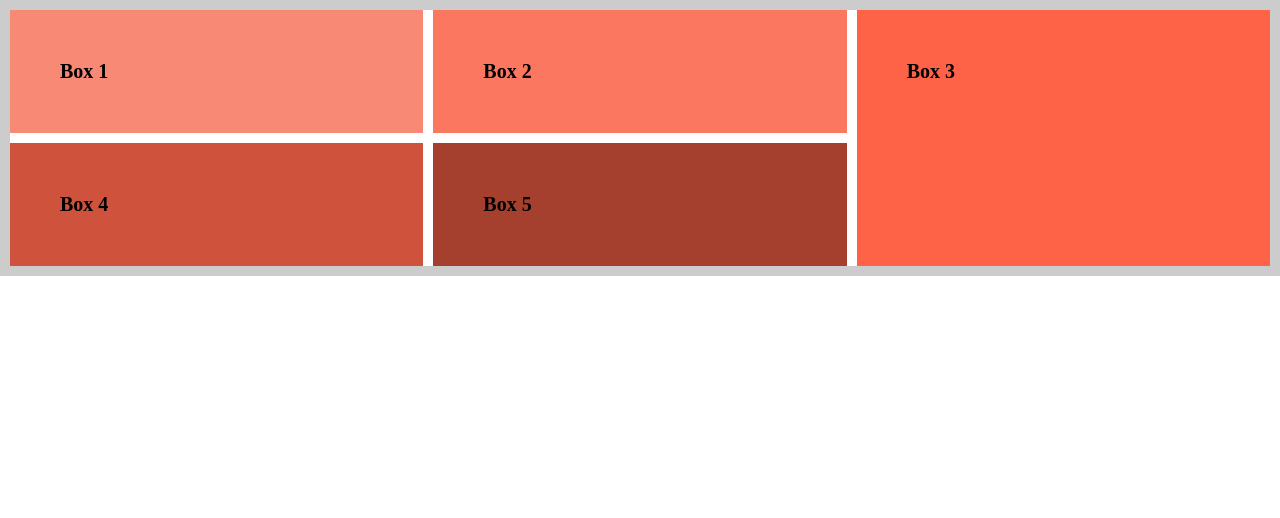
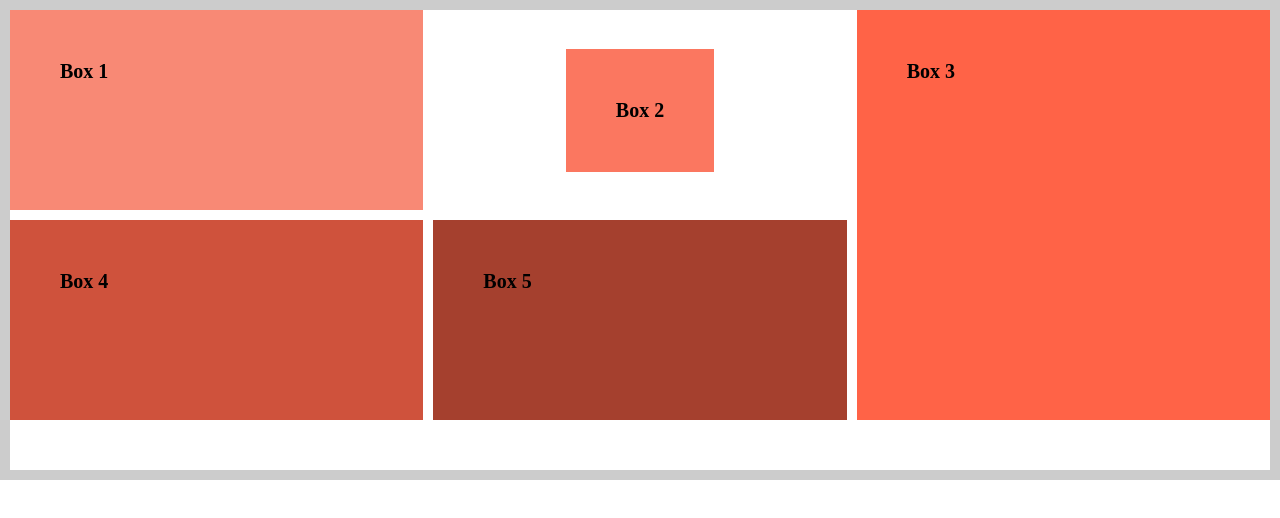
Before and after one commit to adnankhan1015/ultimate-html-css, a plain HTML site: page 06-CSS-Grid/index.html in a window 1280 px wide. Drawn offline with Linux system fonts and the light colour scheme.

Commit message:
CSS Grid, and add project on CSS-GRID

```diff
--- a/06-CSS-Grid/style.css
+++ b/06-CSS-Grid/style.css
@@ -11,12 +11,18 @@ html {
 .boxes {
   border: 1rem solid rgb(204, 204, 204);
   display: grid;
+  min-height: 60vh;
   /* grid-column-gap: 1rem;
   grid-row-gap: 1rem; */
-  grid-gap: 1em;
+  grid-gap: 1rem;
   /* grid-template-columns: 1fr 1fr 1fr 1fr 1fr; */
 
   grid-template-columns: repeat(3, 1fr);
+  grid-template-rows: 20rem 20rem;
+  /* It works horizontally and its values are start/center/end/stretch */
+  /* justify-items: stretch; */
+  /* It works vertically and its values are start/center/end/stretch*/
+  /* align-items: end; */
   /* grid-template-areas:
     "box2 box1 box3"
     "box2 box4 box4"
@@ -37,6 +43,10 @@ html {
   background-color: rgb(251, 119, 96);
   grid-column: 2/3;
   /* grid-area: box2; */
+  /* It works horizontally and its values are start/center/end/stretch */
+  justify-self: center;
+  /* It works vertically and its values are start/center/end/stretch*/
+  align-self: center;
 }
 
 .box3 {
--- /dev/null
+++ b/07-Elena-Joy-Photography/style.css
@@ -0,0 +1,58 @@
+/* Global Styling */
+* {
+  margin: 0;
+  padding: 0;
+  box-sizing: border-box;
+}
+
+html {
+  font-size: 62.5%;
+  --header1: calc(2rem + 1vw);
+  --header2: calc(3.5rem + 1vw);
+  --header3: calc(3rem + 1vw);
+  --header4: calc(2.4 + 1vw);
+  --text: calc(1.5rem + 1vw);
+  --big: calc(2.4rem + 1vw);
+  --special-color: #906272;
+  --background-color: #414141;
+  --gray-text: #525252;
+}
+
+h1 {
+  font-size: var(--header1);
+}
+
+li,
+button,
+label,
+input,
+p {
+  font-size: var(--text);
+}
+
+h2 {
+  font-size: var(--header2);
+}
+
+h3 {
+  font-size: var(--header3);
+  font-weight: 400;
+}
+
+h4,
+h5 {
+  font-size: var(--header4);
+}
+
+a {
+  color: black;
+  text-decoration: none;
+}
+
+/* Helper classes */
+.flex {
+  display: flex;
+  flex-direction: column;
+  justify-content: center;
+  align-items: center;
+}
```
Also changed, not shown: 07-Elena-Joy-Photography/index.html (added, +21 -0 lines), 07-Elena-Joy-Photography/fonts/FrankRuhlLibre-Medium.ttf (added), 07-Elena-Joy-Photography/fonts/FrankRuhlLibre-Regular.ttf (added), 07-Elena-Joy-Photography/fonts/GreatVibes-Regular.ttf (added), 07-Elena-Joy-Photography/img/about-image.png (added), 07-Elena-Joy-Photography/img/contact-image.jpg (added), 07-Elena-Joy-Photography/img/elena-joy.png (added), 07-Elena-Joy-Photography/img/gallery-1.jpg (added), 07-Elena-Joy-Photography/img/gallery-2.jpg (added), 07-Elena-Joy-Photography/img/gallery-3.jpg (added), 07-Elena-Joy-Photography/img/gallery-4.jpg (added), 07-Elena-Joy-Photography/img/instagram 1.svg (added), 07-Elena-Joy-Photography/img/plant1.png (added), 07-Elena-Joy-Photography/img/plant2.png (added), 2 more files.
